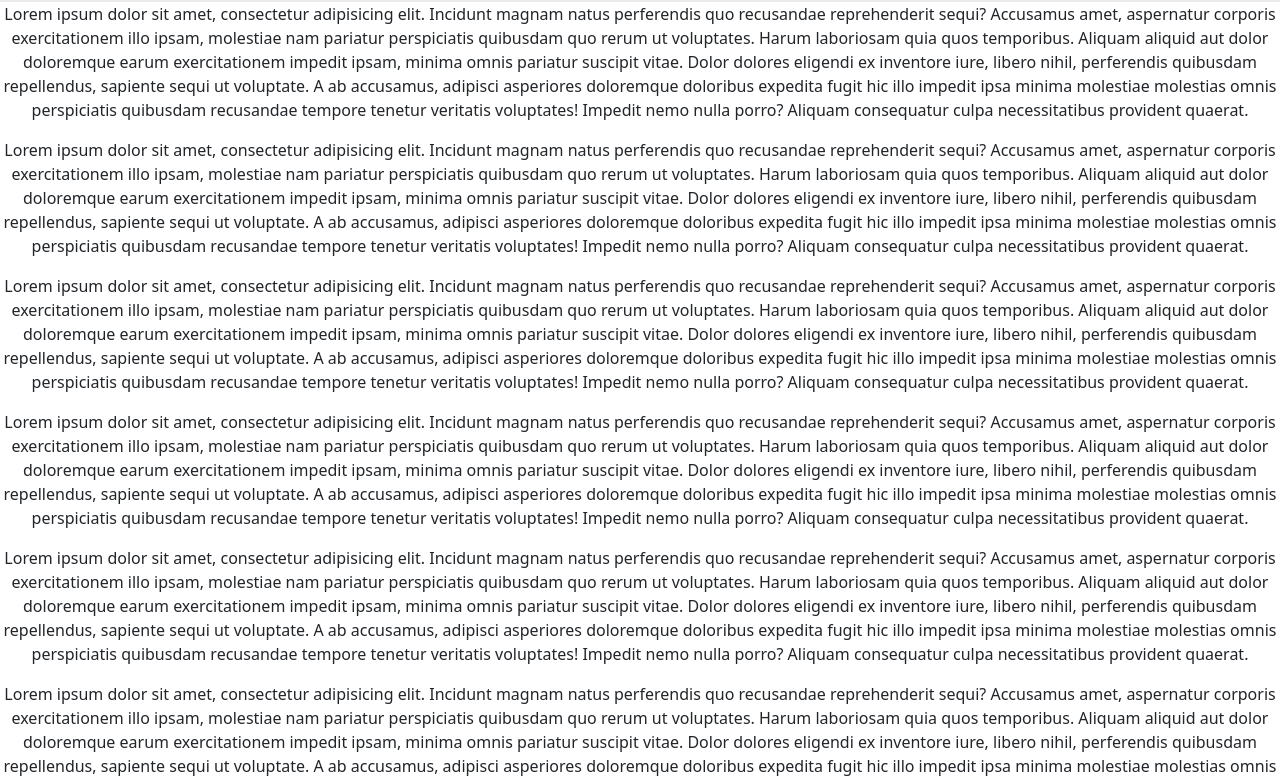
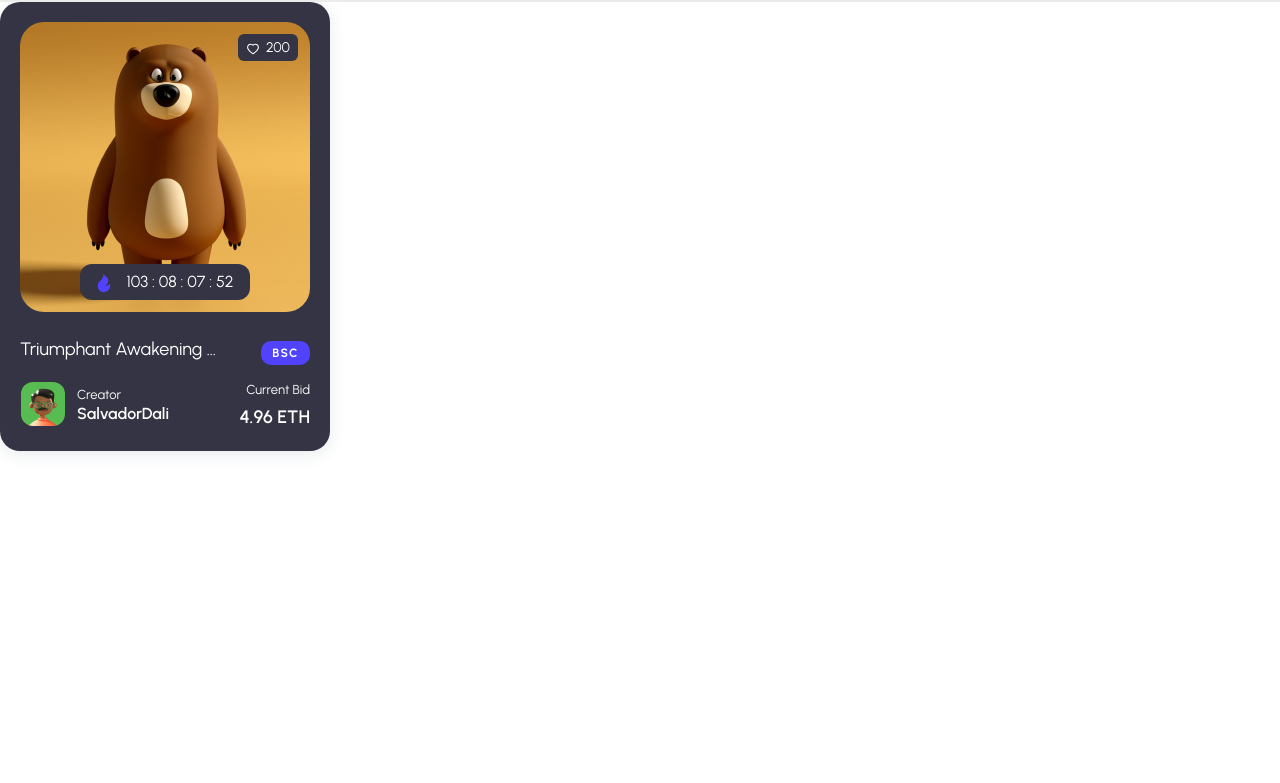
Before and after one commit to jokerhp6789/nft-marketplace, a React app: page / in a window 1280 px wide. Shown: the part 82-865 px from the top of the page. After the commit the page ends 800 px from the top, so only its background shows below. Built offline with nearby package versions, Linux system fonts and the light colour scheme; what ipfs-http-client would draw is missing.

Commit message:
card: complete create card

```diff
--- a/src/frontend/App.js
+++ b/src/frontend/App.js
@@ -1,4 +1,3 @@
-import "bootstrap/dist/css/bootstrap.min.css";
 import "./styles/App.scss";
 
 import {
@@ -18,6 +17,7 @@ import {useState} from "react";
 import {ethers} from "ethers";
 import {Spinner} from "react-bootstrap";
 import HeaderNavigation from "./components/headerNavigation";
+import CardComponent from "./components/card";
 
 function App() {
   const [loading, setLoading] = useState(true);
@@ -59,19 +59,7 @@ function App() {
           <HeaderNavigation web3Handler={web3Handler} account={account}/>
         </>
         <div>
-          {
-            [...new Array(30)].map(() => (
-              <p>Lorem ipsum dolor sit amet, consectetur adipisicing elit. Incidunt magnam natus perferendis quo
-                recusandae reprehenderit sequi? Accusamus amet, aspernatur corporis exercitationem illo ipsam, molestiae
-                nam pariatur perspiciatis quibusdam quo rerum ut voluptates. Harum laboriosam quia quos temporibus.
-                Aliquam aliquid aut dolor doloremque earum exercitationem impedit ipsam, minima omnis pariatur suscipit
-                vitae. Dolor dolores eligendi ex inventore iure, libero nihil, perferendis quibusdam repellendus,
-                sapiente sequi ut voluptate. A ab accusamus, adipisci asperiores doloremque doloribus expedita fugit hic
-                illo impedit ipsa minima molestiae molestias omnis perspiciatis quibusdam recusandae tempore tenetur
-                veritatis voluptates! Impedit nemo nulla porro? Aliquam consequatur culpa necessitatibus provident
-                quaerat.</p>
-            ))
-          }
+          <CardComponent/>
           {/*{loading ? (*/}
           {/*  <div style={{*/}
           {/*    display: "flex",*/}
--- a/src/frontend/components/buttonComponent/buttonComponent.scss
+++ b/src/frontend/components/buttonComponent/buttonComponent.scss
@@ -2,7 +2,7 @@
 
 .btn-container {
   outline: none;
-  border: $primary-border;
+  border: $secondary-border;
   min-width: 50px;
   height: 50px;
   border-radius: 50px;
@@ -25,6 +25,10 @@
     }
   }
 
+  &.primary-btn {
+    border: $primary-border;
+  }
+
   &:hover {
     background-color: $white-color;
     border-color: $white-color;
--- a/src/frontend/components/buttonComponent/index.js
+++ b/src/frontend/components/buttonComponent/index.js
@@ -5,11 +5,12 @@ const ButtonComponent = ({
                            btnName,
                            btnIcon,
                            btnEvent,
-                           isPrimary
+                           isPrimary = true
                          }) => {
   return (
     <>
-      <button className={`btn-container ${btnName && "btn-space"}`} onClick={btnEvent}>{btnIcon} {btnName}</button>
+      <button className={`btn-container ${btnName && "btn-space"} ${isPrimary && "primary-btn"}`}
+              onClick={btnEvent}>{btnIcon} {btnName}</button>
     </>
   );
 };
--- /dev/null
+++ b/src/frontend/components/card/cardComponent.scss
@@ -0,0 +1,266 @@
+@import "../../styles/index";
+
+.card {
+  &-container {
+    width: 330px;
+    background-color: $primary-color;
+    padding: 20px;
+    box-shadow: $box-shadow;
+    border-radius: 20px;
+    transition: $transition;
+
+    &:hover {
+      transform: translateY(-6px);
+
+      .card-media a img {
+        transform: scale(1.1);
+      }
+    }
+  }
+
+  &-media {
+    width: calc(330px - 40px);
+    height: calc(330px - 40px);
+    border-radius: 24px;
+    overflow: hidden;
+    position: relative;
+
+    a img {
+      width: 100%;
+      height: 100%;
+      object-fit: cover;
+      transition: $transition;
+    }
+  }
+
+  &-media__place-bid {
+    position: absolute;
+    left: 50%;
+    top: 50%;
+    transform: translate(-50%, -50%);
+    animation: placeBitBtnAnimation .5s;
+
+    .btn-container {
+      background-color: $white-color;
+      border-color: $white-color;
+      color: #000000;
+
+      svg {
+        color: $blue;
+      }
+
+      &:hover {
+        background-color: $blue;
+        color: $white-color;
+        border-color: $blue;
+
+        svg {
+          color: $white-color;
+        }
+      }
+    }
+  }
+
+  &-count__down-container {
+    width: 100%;
+    position: absolute;
+    bottom: 12px;
+    left: 50%;
+    transform: translateX(-50%);
+    @include flexBox(row, center, center);
+  }
+
+  &-badge__container {
+    position: absolute;
+    right: 12px;
+    top: 12px;
+    z-index: 1;
+  }
+
+  &-content {
+    &__title {
+      margin-top: 24px;
+      width: 100%;
+
+      .title {
+        width: 70%;
+        text-align: left;
+
+        a {
+          width: 100%;
+          display: inline-block;
+          overflow: hidden;
+          text-overflow: ellipsis;
+          text-decoration: none;
+          white-space: nowrap;
+          color: $white-color;
+          transition: $transition;
+          @include font-size($fz-md, $fz-lg);
+
+          &:hover {
+            color: $blue;
+          }
+        }
+      }
+
+      .tags {
+        @include flexBox(row, flex-end, center);
+        width: 30%;
+
+        p {
+          width: 49px;
+          height: 24px;
+          line-height: 24px;
+          text-align: center;
+          font-weight: bold;
+          font-size: $fz-xxs;
+          color: $white-color;
+          background-color: $blue;
+          border-radius: 10px;
+          letter-spacing: 0.1em;
+          text-transform: uppercase;
+        }
+      }
+    }
+
+    &__info {
+      margin-top: 12px;
+      display: grid;
+      grid-template-columns: 45px 1fr 1fr;
+    }
+
+    &__avt img {
+      border-radius: 12px;
+    }
+
+    &__creator {
+      margin-left: 12px;
+      @include flexBox(column, center, flex-start);
+
+      .title {
+        @include font-size($fz-xxs, $fz-xs);
+        color: $white-color;
+      }
+
+      .creator-name {
+        @include font-size($fz-sm, $fz-md);
+        font-weight: 600;
+        text-decoration: none;
+        color: $white-color;
+        transition: $transition;
+
+        &:hover {
+          color: $blue;
+        }
+      }
+    }
+
+    &__price {
+      @include flexBox(column, center, flex-end);
+
+      .title {
+        @include font-size($fz-xxs, $fz-xs);
+        color: $white-color;
+      }
+
+      .price {
+        font-weight: 600;
+        @include font-size($fz-md, $fz-lg);
+        color: $white-color;
+        margin-top: 6px;
+      }
+    }
+  }
+
+  &-place__bid {
+    margin-top: 24px;
+    @include flexBox(row, center, center);
+
+    &-btn, &-history {
+      flex: 1;
+    }
+
+    &-history {
+      text-align: right;
+
+      a {
+        text-decoration: none;
+        border: none;
+        outline: none;
+        color: $white-color;
+
+        svg {
+          @include font-size($fz-md, $fz-lg);
+          margin-right: 6px;
+        }
+
+        span {
+          @include font-size($fz-sm, $fz-md);
+          font-weight: 600;
+          transition: $transition;
+        }
+
+        &:hover span {
+          color: $blue;
+        }
+      }
+    }
+  }
+}
+
+
+.count-down {
+  &__container {
+    width: 170px;
+    background-color: $primary-color;
+    border-radius: 12px;
+    padding: 6px 12px;
+    display: grid;
+    grid-template-columns: 30px 1fr;
+    justify-content: center;
+    align-items: center;
+  }
+
+  &__icon {
+    margin-right: 6px;
+
+    svg {
+      color: $blue;
+      @include font-size($fz-md, $fz-xl);
+    }
+  }
+
+  &__time {
+    color: $white-color;
+    @include font-size($fz-sm, $fz-md);
+  }
+}
+
+.badge-button {
+  &__container {
+    background-color: $primary-color;
+    border-radius: 6px;
+    width: 60px;
+    padding: 3px;
+    @include font-size($fz-xs, $fz-sm);
+    @include flexBox(row, center, center);
+    color: $white-color;
+  }
+
+  &__icon {
+    margin-right: 6px;
+  }
+
+  &__icon svg, &__number-of__like span {
+    font-weight: 400;
+  }
+}
+
+@keyframes placeBitBtnAnimation {
+  from {
+    top: 60%;
+  }
+  to {
+    top: 50%;
+  }
+}
--- /dev/null
+++ b/src/frontend/components/card/components/Badge.js
@@ -0,0 +1,31 @@
+import {useEffect, useState} from "react";
+import {AiFillHeart, AiOutlineHeart} from "react-icons/ai";
+
+export const Badge = ({numberOfLike}) => {
+  const [likeTotal, setLikeTotal] = useState(numberOfLike);
+  const [isLiked, setIsLiked] = useState(false);
+  const onLikeBtnClick = () => {
+    return new Promise((resolve, reject) => {
+      setIsLiked(!isLiked);
+      resolve(!isLiked);
+    }).then((res) => {
+      return res ? setLikeTotal(likeTotal + 1) : setLikeTotal(likeTotal - 1);
+    });
+  };
+  return (
+    <button className="badge-button__container" onClick={onLikeBtnClick}>
+      <div className="badge-button__icon">
+        {
+          isLiked ? (
+            <AiFillHeart className="text-danger"/>
+          ) : (
+            <AiOutlineHeart/>
+          )
+        }
+      </div>
+      <div className="badge-button__number-of__like">
+        <span>{likeTotal}</span>
+      </div>
+    </button>
+  );
+};
--- /dev/null
+++ b/src/frontend/components/card/components/CountDown.js
@@ -0,0 +1,58 @@
+import React, {useState, useEffect} from "react";
+import {RiFireFill} from "react-icons/ri";
+
+export const CountDown = ({date}) => {
+  const countDownDate = new Date(date).getTime();
+  const [days, setDays] = useState(0);
+  const [hours, setHours] = useState(0);
+  const [minutes, setMinutes] = useState(0);
+  const [seconds, setSeconds] = useState(0);
+  useEffect(() => {
+    setInterval(() => {
+      // Get today's date and time
+      let now = new Date().getTime();
+
+      // Find the distance between now and the count down date
+      let distance = countDownDate - now;
+
+      // Time calculations for days, hours, minutes and seconds
+      let days = Math.floor(distance / (1000 * 60 * 60 * 24));
+      let hours = Math.floor((distance % (1000 * 60 * 60 * 24)) / (1000 * 60 * 60));
+      let minutes = Math.floor((distance % (1000 * 60 * 60)) / (1000 * 60));
+      let seconds = Math.floor((distance % (1000 * 60)) / 1000);
+
+      setDays(days);
+      setHours(hours);
+      setMinutes(minutes);
+      setSeconds(seconds);
+
+      // If the count down is over, write some text
+      if (distance < 0) {
+        // clearInterval(countdown);
+        setDays(0);
+        setHours(0);
+        setMinutes(0);
+        setSeconds(0);
+      }
+    }, 1000);
+  });
+  return (
+    <div className="count-down__container">
+      <div className="count-down__icon">
+        <RiFireFill/>
+      </div>
+      <div className="count-down__content d-flex justify-content-center align-items-center">
+        <p className="count-down__time">
+          {
+            days > 1 && (
+              <span>{days} :</span>
+            )
+          }
+          <span> {hours < 10 ? `0${hours}` : hours} :</span>
+          <span> {minutes < 10 ? `0${minutes}` : minutes} :</span>
+          <span> {seconds < 10 ? `0${seconds}` : seconds}</span>
+        </p>
+      </div>
+    </div>
+  );
+};
--- /dev/null
+++ b/src/frontend/components/card/components/index.js
@@ -0,0 +1,2 @@
+export * from "./CountDown";
+export * from "./Badge";
--- /dev/null
+++ b/src/frontend/components/card/index.js
@@ -0,0 +1,77 @@
+import "./cardComponent.scss";
+
+import React, {useState} from "react";
+import {Badge, CountDown} from "./components";
+import ExampleImg from "../../assets/imgs/exampleImg.jpeg";
+import UserAvt from "../../assets/imgs/creatorImg.jpeg";
+import ButtonComponent from "../buttonComponent";
+import {MdShoppingBag} from "react-icons/md";
+import {BiRefresh} from "react-icons/bi";
+
+const CardComponent = ({isHidePlaceBid = true}) => {
+  const [isShowPlaceBid, setIsShowPlaceBid] = useState(false);
+  return (
+    <div className="card-container"
+         onMouseEnter={() => setIsShowPlaceBid(true)}
+         onMouseLeave={() => setIsShowPlaceBid(false)}>
+      <div className="card-media">
+        <div className="card-badge__container">
+          <Badge numberOfLike={200}/>
+        </div>
+        <a href="#">
+          <img src={ExampleImg} alt=""/>
+        </a>
+        {
+          (isHidePlaceBid && isShowPlaceBid) && (
+            <div className="card-media__place-bid">
+              <ButtonComponent btnName="Place Bid" btnIcon={<MdShoppingBag/>}/>
+            </div>
+          )
+        }
+        <div className="card-count__down-container">
+          <CountDown date="Jul 21, 2022 18:00:00"/>
+        </div>
+      </div>
+      <div className="card-content">
+        <div className="card-content__title d-flex">
+          <div className="title">
+            <a href="#">Triumphant Awakening Contemplates</a>
+          </div>
+          <div className="tags">
+            <p>BSC</p>
+          </div>
+        </div>
+        <div className="card-content__info">
+          <div className="card-content__avt">
+            <img src={UserAvt} alt=""/>
+          </div>
+          <div className="card-content__creator">
+            <h6 className="title">Creator</h6>
+            <a href="#" className="creator-name">SalvadorDali</a>
+          </div>
+          <div className="card-content__price">
+            <h6 className="title">Current Bid</h6>
+            <p className="price">4.96 ETH</p>
+          </div>
+        </div>
+      </div>
+      {
+        !isHidePlaceBid && (
+          <div className="card-place__bid">
+            <div className="card-place__bid-btn">
+              <ButtonComponent btnName="Place Bid" btnIcon={<MdShoppingBag/>}/>
+            </div>
+            <div className="card-place__bid-history">
+              <a href="#">
+                <BiRefresh/>
+                <span>View History</span>
+              </a>
+            </div>
+          </div>
+        )
+      }
+    </div>
+  );
+};
+
+export default CardComponent;
--- /dev/null
+++ b/src/frontend/configs/cardData.js
@@ -0,0 +1,14 @@
+import ExampleImg from "../assets/imgs/exampleImg.jpeg";
+import CreatorImg from "../assets/imgs/creatorImg.jpeg";
+
+export const cardData = [
+  {
+    title: "Triumphant Awakening Contemplates",
+    img: ExampleImg,
+    itemUrl: "#",
+    creatorName: "Trista Francis",
+    creatorAvt: CreatorImg,
+    currentBid: "4.89 ETH",
+    countdown: "Jul 21, 2022 18:00:00"
+  }
+];
--- a/src/frontend/configs/index.js
+++ b/src/frontend/configs/index.js
@@ -1 +1,2 @@
 export * from "./headerMenu";
+export * from "./cardData";
--- a/src/frontend/contractsData/Marketplace-address.json
+++ b/src/frontend/contractsData/Marketplace-address.json
@@ -1,3 +1,3 @@
 {
-  "address": "0x5FbDB2315678afecb367f032d93F642f64180aa3"
+  "address": "0x9fE46736679d2D9a65F0992F2272dE9f3c7fa6e0"
 }
--- a/src/frontend/contractsData/NFT-address.json
+++ b/src/frontend/contractsData/NFT-address.json
@@ -1,3 +1,3 @@
 {
-  "address": "0xe7f1725E7734CE288F8367e1Bb143E90bb3F0512"
+  "address": "0xCf7Ed3AccA5a467e9e704C703E8D87F634fB0Fc9"
 }
--- a/src/frontend/styles/_variables.scss
+++ b/src/frontend/styles/_variables.scss
@@ -9,6 +9,7 @@ $gradient-color: linear-gradient(-45deg, #E250E5, #4B50E6, #E250E5, #4B50E6);
 $box-shadow: 0px 3px 16px rgba(47, 83, 109, 12%);
 
 $primary-border: 2px solid $blue;
+$secondary-border: 2px solid $light-grey-color;
 
 $fz-heading: 56px;
 $fz-xxs: 12px;
--- a/src/index.js
+++ b/src/index.js
@@ -1,6 +1,7 @@
 import {render} from "react-dom";
 import * as serviceWorker from "./serviceWorker";
 import "aos/dist/aos.css";
+import "bootstrap/dist/css/bootstrap.min.css";
 import "./frontend/styles/reset.scss";
 import AOS from "aos";
 import App from "./frontend/App";
```
Also changed, not shown: src/frontend/styles/reset.scss (+86 -0 lines), src/frontend/assets/imgs/creatorImg.jpeg (added), src/frontend/assets/imgs/exampleImg.jpeg (added), src/frontend/shared/helpers/index.js (deleted).
